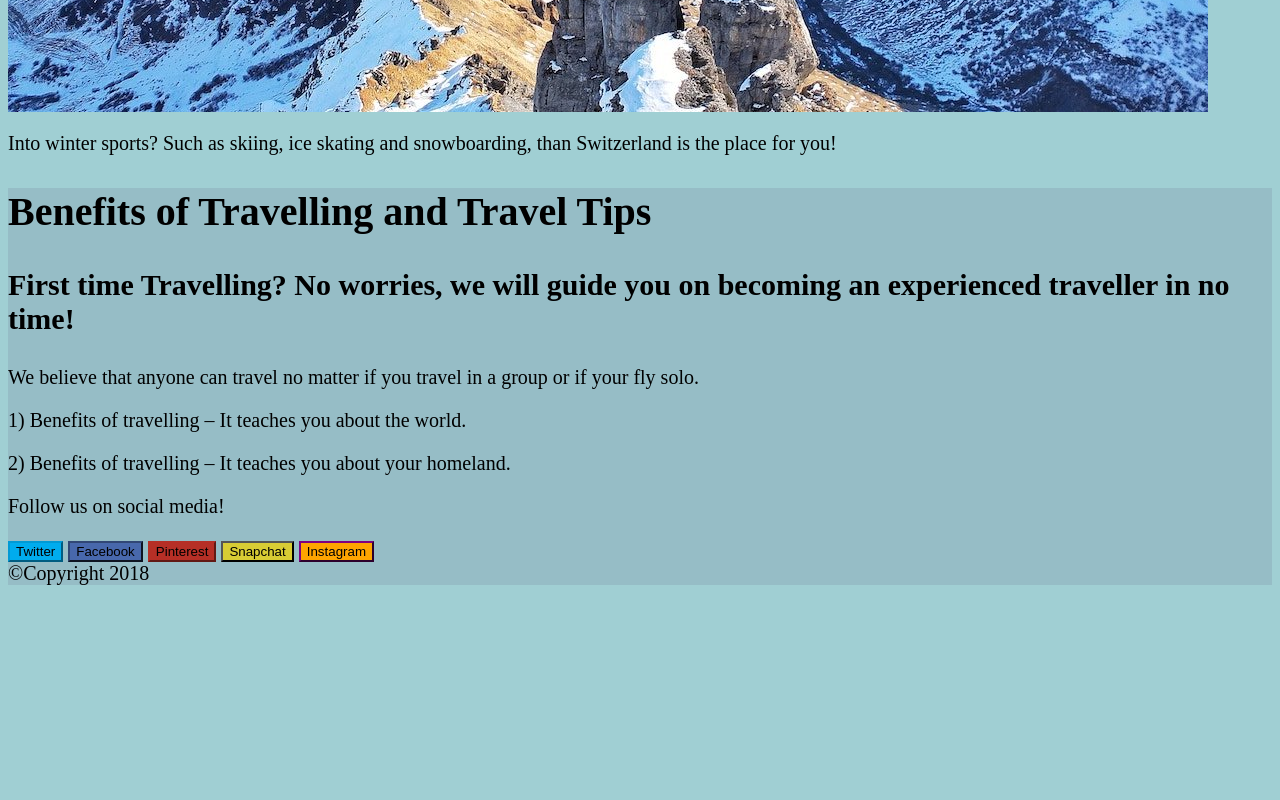
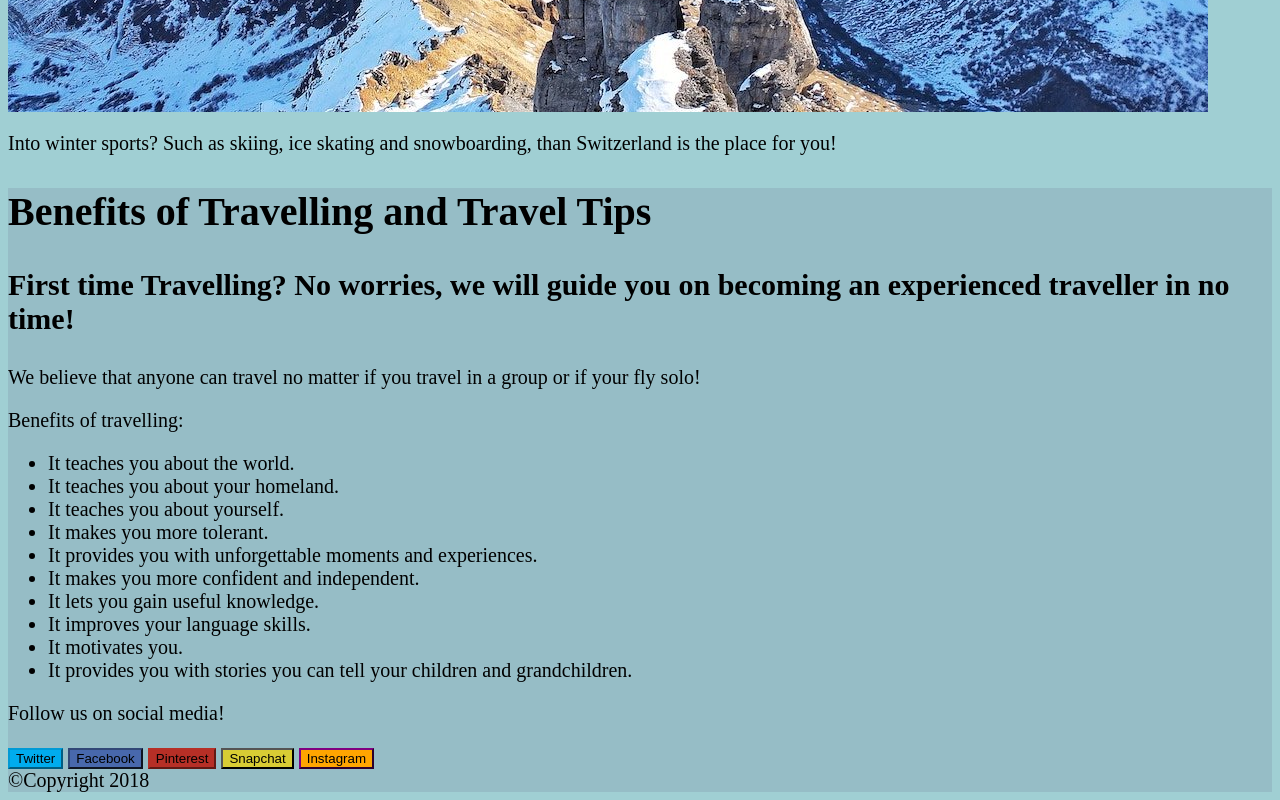
Before and after one commit to KTockar/Our-website, a plain HTML site: page index.html in a window 1280 px wide. Shown: the part 3045-3845 px from the top of the page. Before the commit the page ends 3638 px from the top, so only its background shows below. Drawn offline with Linux system fonts and the light colour scheme.

Commit message:
Added more points

```diff
--- a/index.html
+++ b/index.html
@@ -54,10 +54,23 @@
                 <h2><strong>Benefits of Travelling and Travel Tips</strong></h2>
                   <h3>First time Travelling? No worries, we will guide you on becoming an experienced traveller in no time!</h3>
 
-                <p class="lead">We believe that anyone can travel no matter if you travel in a group or if your fly solo.</p>
 
-                <p class="lead">1) Benefits of travelling – It teaches you about the world.</p>
-                <p class="lead">2) Benefits of travelling – It teaches you about your homeland.</p>
+                <p class="lead">We believe that anyone can travel no matter if you travel in a group or if your fly solo!</p>
+
+                <p class="lead">Benefits of travelling:</p>
+                <ul>
+                  <li> It teaches you about the world. </li>
+                  <li> It teaches you about your homeland.</li>
+                  <li> It teaches you about yourself. </li>
+                  <li> It makes you more tolerant. </li>
+                  <li> It provides you with unforgettable moments and experiences. </li>
+                  <li> It makes you more confident and independent. </li>
+                  <li> It lets you gain useful knowledge. </li>
+                  <li> It improves your language skills. </li>
+                  <li> It motivates you. </li>
+                  <li> It provides you with stories you can tell your children and grandchildren. </li>
+                </ul>
+
              </div>
 
               <p> Follow us on social media! </p>
```
